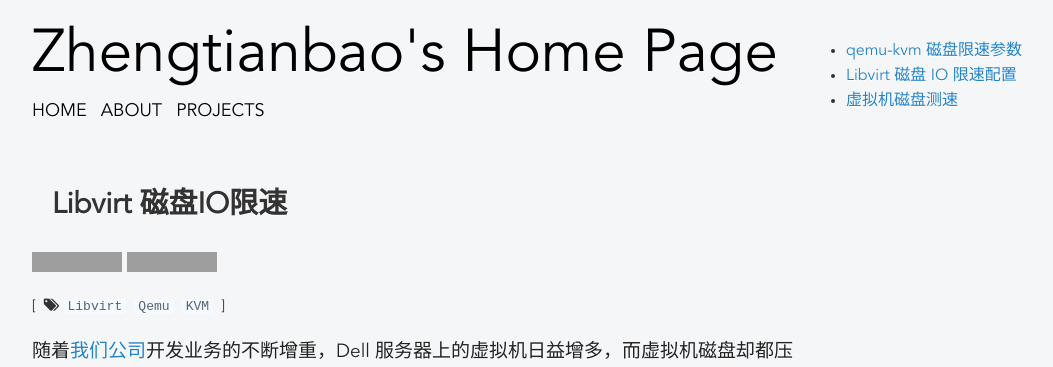
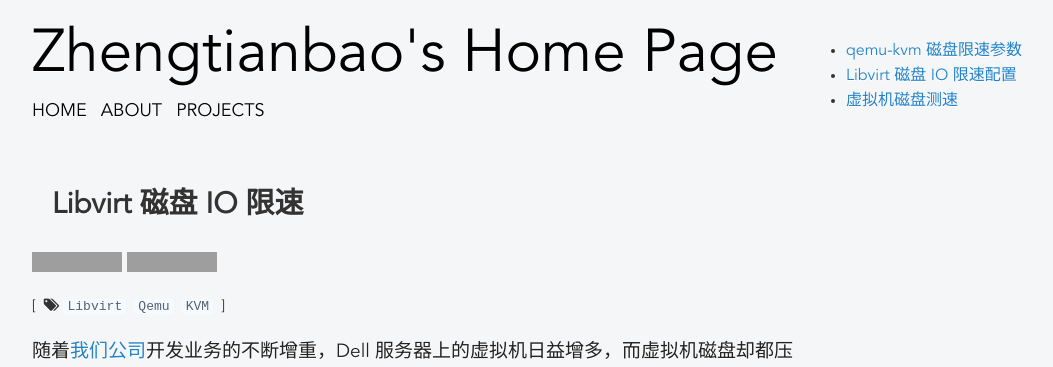
Before and after one commit to zhengtianbao/zhengtianbao.github.io, a Jekyll site: the page built from _posts/2018-06-26-libvirt-disk-io-qos.markdown, in a window 1280 px wide, cut to the strip 0-367 px from the top of the page. Shown: the whole strip, without its empty margins (224-1277 px from the left). Built offline with Jekyll 4.4.1, drawn with Linux system fonts in a browser that asks for light colours; grey boxes are pictures that could not be loaded.

Commit message:
update link

```diff
--- a/_posts/2018-06-15-ansible-install-greenplum.markdown
+++ b/_posts/2018-06-15-ansible-install-greenplum.markdown
@@ -122,4 +122,4 @@
 
 参见下文:
 
-[greenplum扩容](https://zhengtianbao.com/greenplum/2018/06/20/greenplum%E6%89%A9%E5%AE%B9.html)
+[greenplum扩容](https://zhengtianbao.com/greenplum/2018/06/20/add-new-segment-to-greenplum-cluster.html)
--- a/_posts/2018-06-26-libvirt-disk-io-qos.markdown
+++ b/_posts/2018-06-26-libvirt-disk-io-qos.markdown
@@ -1,6 +1,6 @@
 ---
 layout: post
-title: "Libvirt 磁盘IO限速"
+title: "Libvirt 磁盘 IO 限速"
 date:  2018-06-26 16:41:20
 categories: Libvirt Qemu KVM
 ---
```
